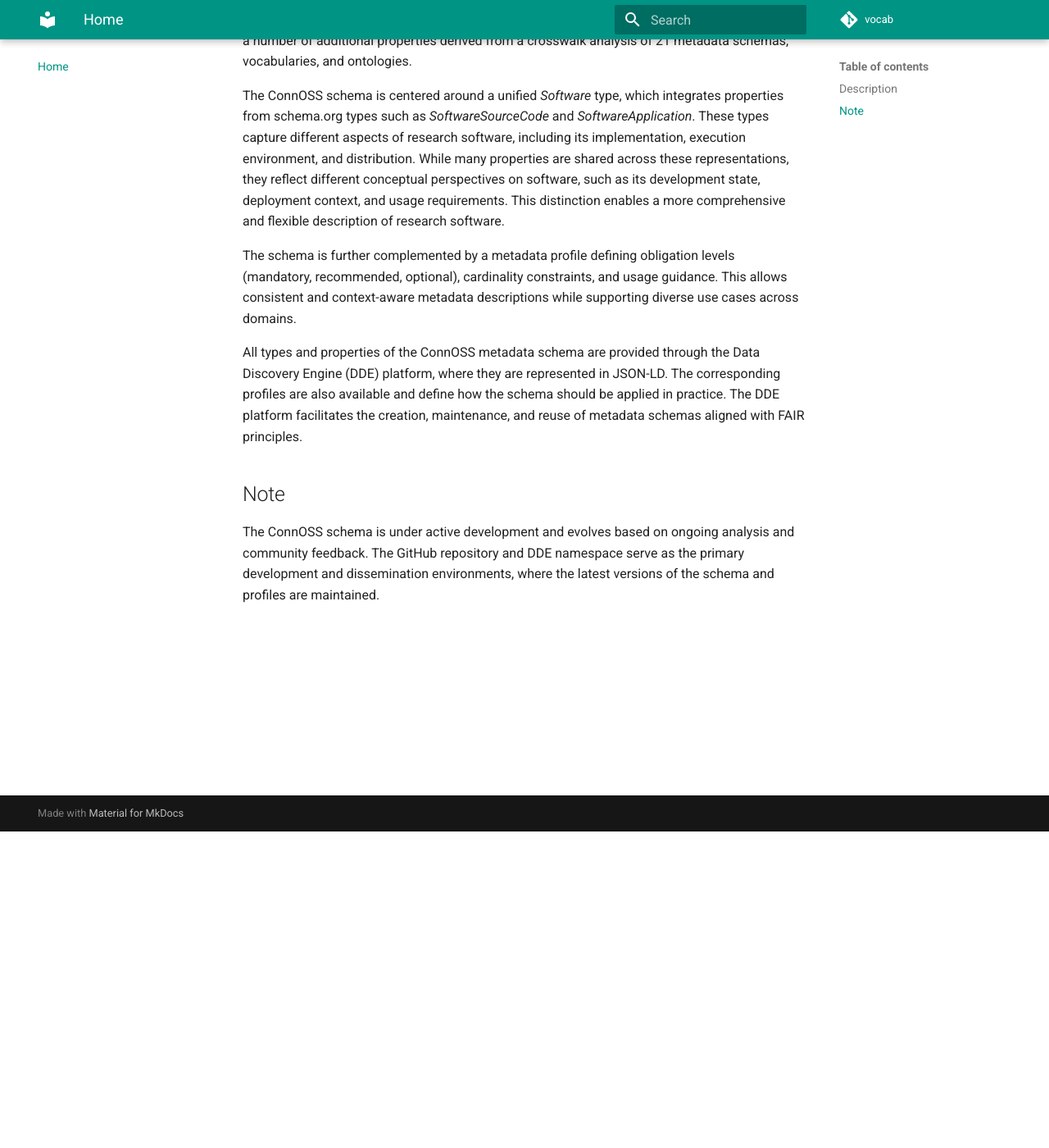
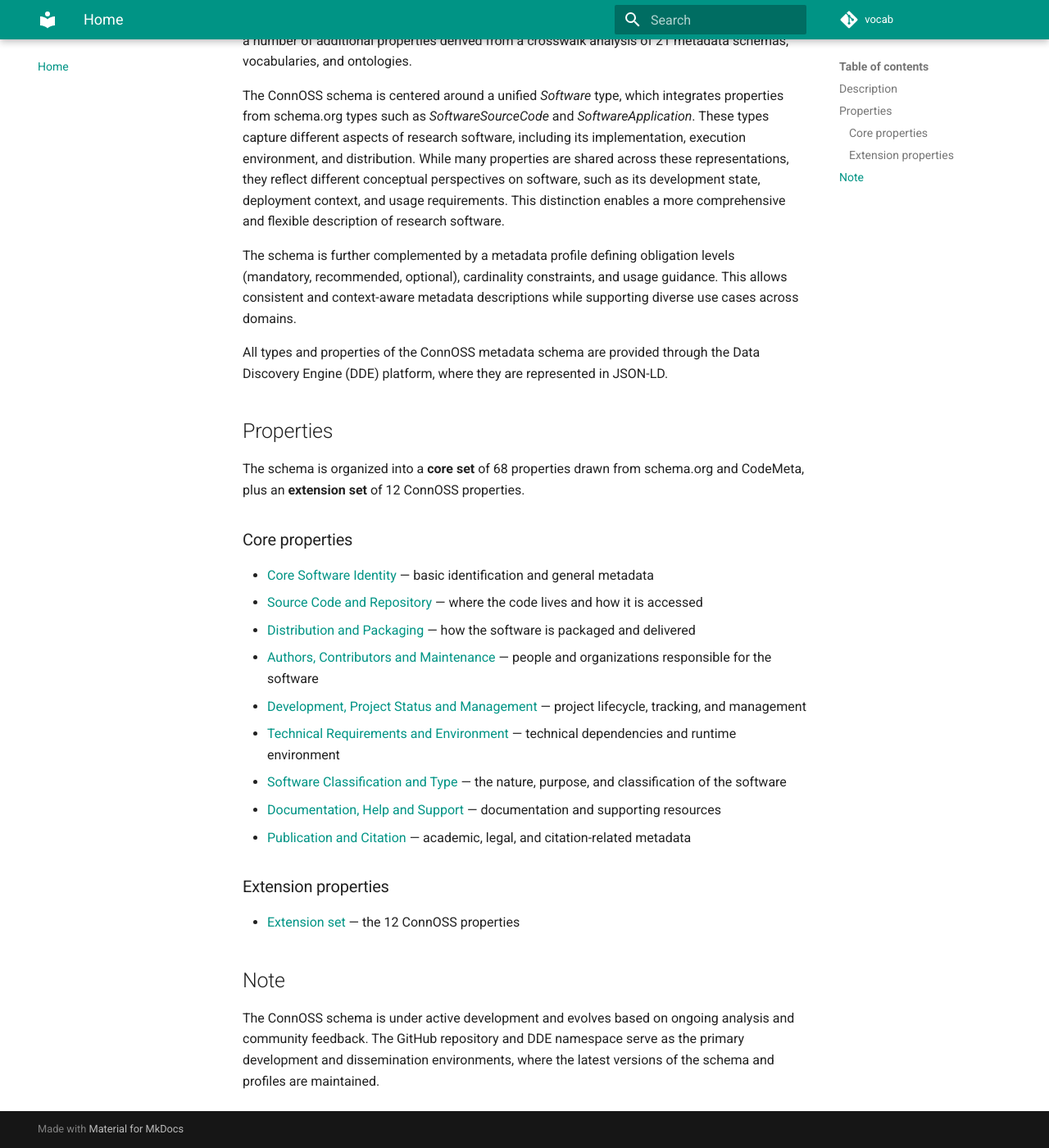
Before and after one commit to ConnOSS-Project/vocab, an MkDocs documentation site: the page built from docs/index.md, in a window 1280 px wide and 1400 px high, scrolled down 386 px. Shown: the whole window at 82% size. Built offline with MkDocs 1.6.1 and Material for MkDocs 9.7.7, drawn with Linux system fonts in a browser that asks for light colours; comment, search, counter and statistics services are not loaded.

Commit message:
Update index.md

```diff
--- a/docs/index.md
+++ b/docs/index.md
@@ -8,7 +8,27 @@ The ConnOSS schema is centered around a unified *Software* type, which integrate
 
 The schema is further complemented by a metadata profile defining obligation levels (mandatory, recommended, optional), cardinality constraints, and usage guidance. This allows consistent and context-aware metadata descriptions while supporting diverse use cases across domains.
 
-All types and properties of the ConnOSS metadata schema are provided through the Data Discovery Engine (DDE) platform, where they are represented in JSON-LD. The corresponding profiles are also available and define how the schema should be applied in practice. The DDE platform facilitates the creation, maintenance, and reuse of metadata schemas aligned with FAIR principles.
+All types and properties of the ConnOSS metadata schema are provided through the Data Discovery Engine (DDE) platform, where they are represented in JSON-LD.
+
+## Properties
+
+The schema is organized into a **core set** of 68 properties drawn from schema.org and CodeMeta, plus an **extension set** of 12 ConnOSS properties.
+
+### Core properties
+
+- [Core Software Identity](categories/core-identity.md) — basic identification and general metadata
+- [Source Code and Repository](categories/source-code.md) — where the code lives and how it is accessed
+- [Distribution and Packaging](categories/distribution.md) — how the software is packaged and delivered
+- [Authors, Contributors and Maintenance](categories/authorship.md) — people and organizations responsible for the software
+- [Development, Project Status and Management](categories/development.md) — project lifecycle, tracking, and management
+- [Technical Requirements and Environment](categories/technical-requirements.md) — technical dependencies and runtime environment
+- [Software Classification and Type](categories/classification.md) — the nature, purpose, and classification of the software
+- [Documentation, Help and Support](categories/documentation.md) — documentation and supporting resources
+- [Publication and Citation](categories/publication.md) — academic, legal, and citation-related metadata
+
+### Extension properties
+
+- [Extension set](extension.md) — the 12 ConnOSS properties
 
 ## Note
 
```
